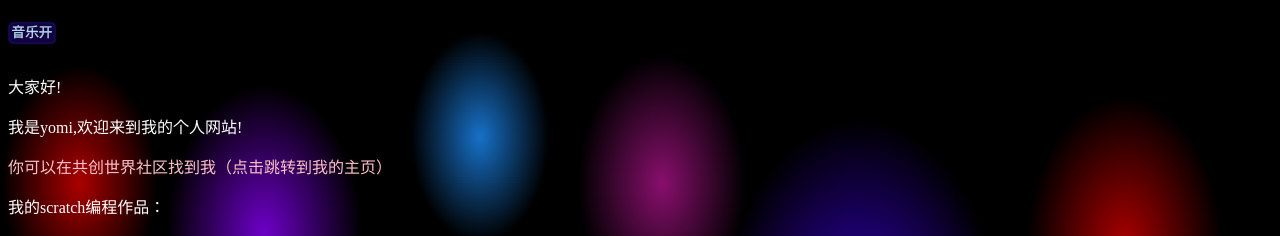
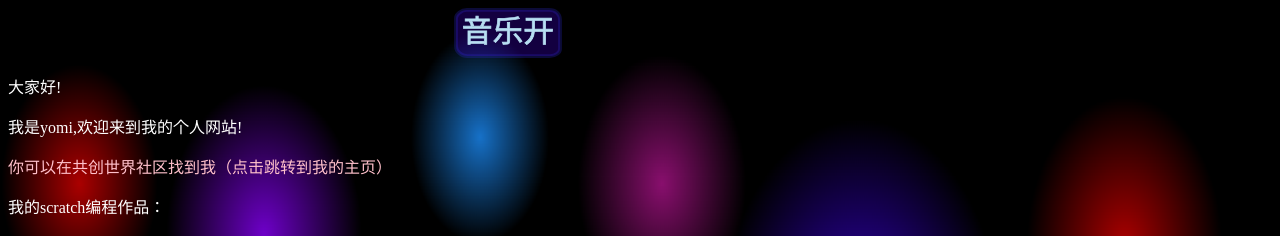
Before and after one commit to yomi-china/welcome, a plain HTML site: page index.html in a window 1280 px wide. Shown: the top 236 px of the page. Drawn offline with Linux system fonts and the light colour scheme.

Commit message:
Update index.html

```diff
--- a/index.html
+++ b/index.html
@@ -1,7 +1,6 @@
          <head>
 <meta content="text/html" charset="UTF-8">
 <title>yomi</title>
-<audio id="music" src="yinyue.mp3" autoplay="autoplay" loop="loop">你的浏览器不支持audio标签。</audio>
 <head><style type="text/css">
 		a:link {
 			color:pink;
@@ -19,11 +18,9 @@
 			color:black;
 			text-decoration:none;
 		}</style></head>
-<body background="beijing.png" style="background-repeat:no-repeat
-               background-attachment:fixed;
-               background-size:100% 100%; ">
-<a id="audio_btn"><img src="on.svg" width="48" height="50" id="music_btn" border="0"></a>
 
+<audio id="music" src="yinyue.mp3" autoplay="autoplay" loop="loop">你的浏览器不支持audio标签。</audio>
+<a id="audio_btn"><img src="on.svg" width="1000" height="50" id="music_btn" border="0"></a>
 <script>
 
 $("#audio_btn").click(function(){
@@ -47,6 +44,9 @@ $("#audio_btn").click(function(){
 });
 
 </script>
+<body background="beijing.png" style="background-repeat:no-repeat
+               background-attachment:fixed;
+               background-size:100% 100%; ">
 <p><font color="white"><font size="3">大家好!</font></font></p><font color="white"><font size="3">
 <p><font color="white"><font size="3">我是yomi,欢迎来到我的个人网站! </font></font></p><font color="white"><font size="3">
 <a href="https://ccw.site/student/237682165">你可以在共创世界社区找到我（点击跳转到我的主页）</a>
```
